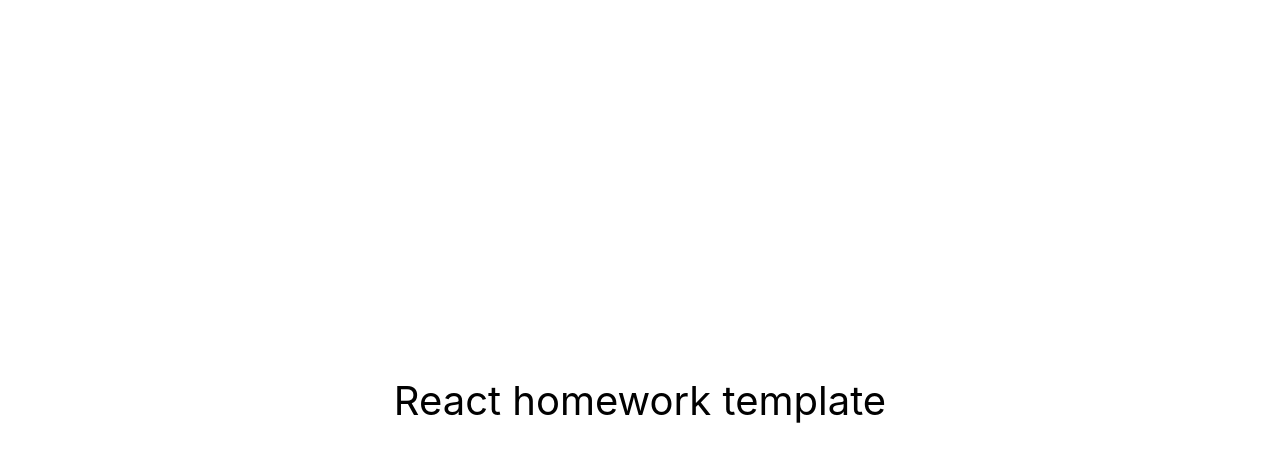
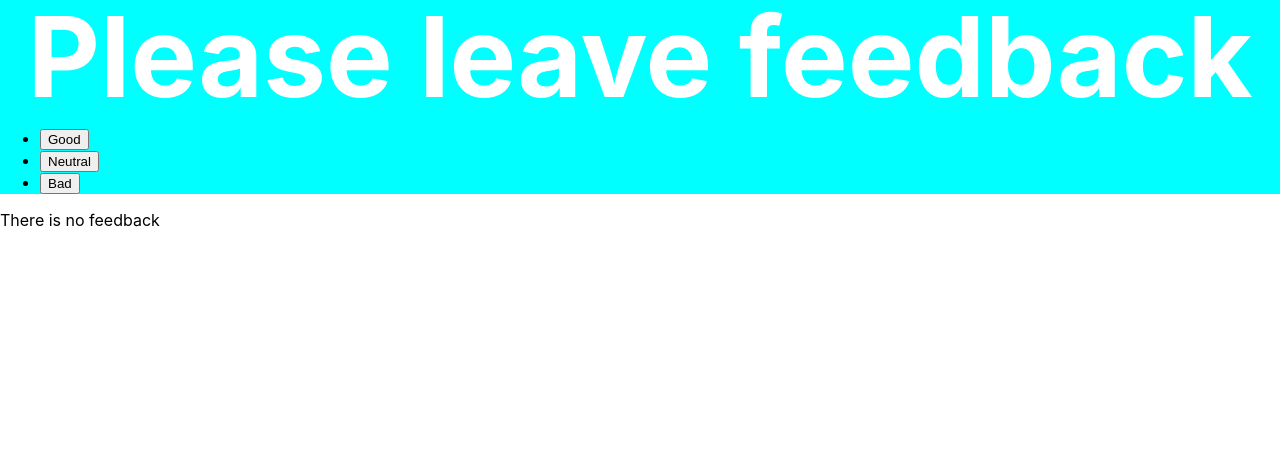
Before and after one commit to SophiaTretiakova/goit-react-hw-02-feedback, a React (Create React App) app: page / in a window 1280 px wide. Shown: the top 462 px of the page. Built offline with nearby package versions, Linux system fonts and the light colour scheme.

Commit message:
steps 1, 3, 4

```diff
--- a/package.json
+++ b/package.json
@@ -1,8 +1,8 @@
 {
-  "name": "react-homework-template",
+  "name": "goit-react-hw-02-feedback",
   "version": "0.1.0",
   "private": true,
-  "homepage": "https://goitacademy.github.io/react-homework-template/",
+  "homepage": "https://goitacademy.github.io/goit-react-hw-02-feedback/",
   "dependencies": {
     "@testing-library/jest-dom": "^5.16.3",
     "@testing-library/react": "^12.1.4",
@@ -10,6 +10,7 @@
     "react": "^18.1.0",
     "react-dom": "^18.1.0",
     "react-scripts": "5.0.1",
+    "styled-components": "^6.0.7",
     "web-vitals": "^2.1.3"
   },
   "scripts": {
--- a/src/components/App.jsx
+++ b/src/components/App.jsx
@@ -1,16 +1,54 @@
-export const App = () => {
-  return (
-    <div
-      style={{
-        height: '100vh',
-        display: 'flex',
-        justifyContent: 'center',
-        alignItems: 'center',
-        fontSize: 40,
-        color: '#010101'
-      }}
-    >
-      React homework template
-    </div>
-  );
-};
+import { Component } from 'react';
+import { FeedbackBtns } from './Feedback/FeedbackBtns';
+import { Statistics } from './Statistics/Statistics';
+
+export class App extends Component {
+  state = {
+    good: 0,
+    neutral: 0,
+    bad: 0,
+    feedbackReceived: false,
+  };
+
+  onGoodClickBtn = () => {
+    this.setState(prevState => ({
+      good: prevState.good + 1,
+      feedbackReceived: true,
+    }));
+  };
+
+  onNeutralClickBtn = () => {
+    this.setState(prevState => ({
+      neutral: prevState.neutral + 1,
+      feedbackReceived: true,
+    }));
+  };
+
+  onBadClickBtn = () => {
+    this.setState(prevState => ({
+      bad: prevState.bad + 1,
+      feedbackReceived: true,
+    }));
+  };
+
+  render() {
+    const { good, neutral, bad, feedbackReceived } = this.state;
+    //const { total } = good + neutral + bad;
+
+    return (
+      <>
+        <FeedbackBtns
+          onGoodClickBtn={this.onGoodClickBtn}
+          onNeutralClickBtn={this.onNeutralClickBtn}
+          onBadClickBtn={this.onBadClickBtn}
+        ></FeedbackBtns>
+        {feedbackReceived ? (
+          <Statistics good={good} neutral={neutral} bad={bad}></Statistics>
+        ) : (
+          //<Notification message="There is no feedback" />
+          <p>There is no feedback</p>
+        )}
+      </>
+    );
+  }
+}
--- /dev/null
+++ b/src/components/Feedback/FeedBackBtns.styled.js
@@ -0,0 +1,15 @@
+import styled from 'styled-components';
+
+export const FeedbackSection = styled.section`
+  background: aqua;
+`;
+
+export const FeedbackTitle = styled.h1`
+  text-align: center;
+  font-size: 7em;
+  margin-bottom: 0;
+  margin-top: 0;
+  line-height: 1;
+  text-decoration: none;
+  color: #fff;
+`;
--- /dev/null
+++ b/src/components/Feedback/FeedbackBtns.jsx
@@ -0,0 +1,30 @@
+import { FeedbackSection, FeedbackTitle } from './FeedBackBtns.styled';
+
+export const FeedbackBtns = ({
+  onGoodClickBtn,
+  onNeutralClickBtn,
+  onBadClickBtn,
+}) => {
+  return (
+    <FeedbackSection>
+      <FeedbackTitle>Please leave feedback</FeedbackTitle>
+      <ul>
+        <li>
+          <button onClick={onGoodClickBtn} value="good">
+            Good
+          </button>
+        </li>
+        <li>
+          <button onClick={onNeutralClickBtn} value="neutral">
+            Neutral
+          </button>
+        </li>
+        <li>
+          <button onClick={onBadClickBtn} value="bad">
+            Bad
+          </button>
+        </li>
+      </ul>
+    </FeedbackSection>
+  );
+};
--- /dev/null
+++ b/src/components/Statistics/Statistics.jsx
@@ -0,0 +1,18 @@
+export const Statistics = ({ good, neutral, bad }) => {
+  return (
+    <section>
+      <h2>Statistics</h2>
+      <ul>
+        <li>
+          <p>Good: {good}</p>
+        </li>
+        <li>
+          <p>Neutral: {neutral}</p>
+        </li>
+        <li>
+          <p>Bad: {bad}</p>
+        </li>
+      </ul>
+    </section>
+  );
+};
```
Also changed, not shown: 1 other file (tests, documents, lock files or other folders).
